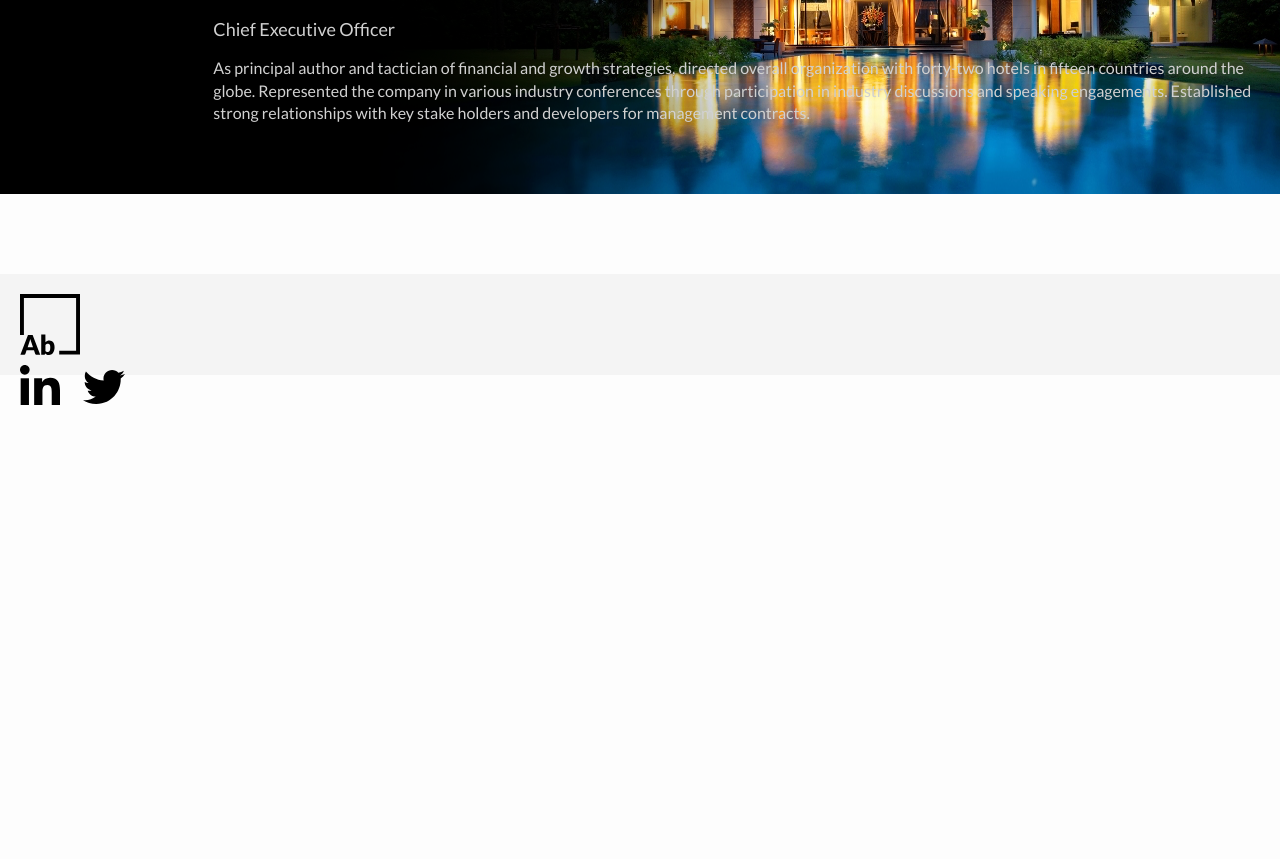
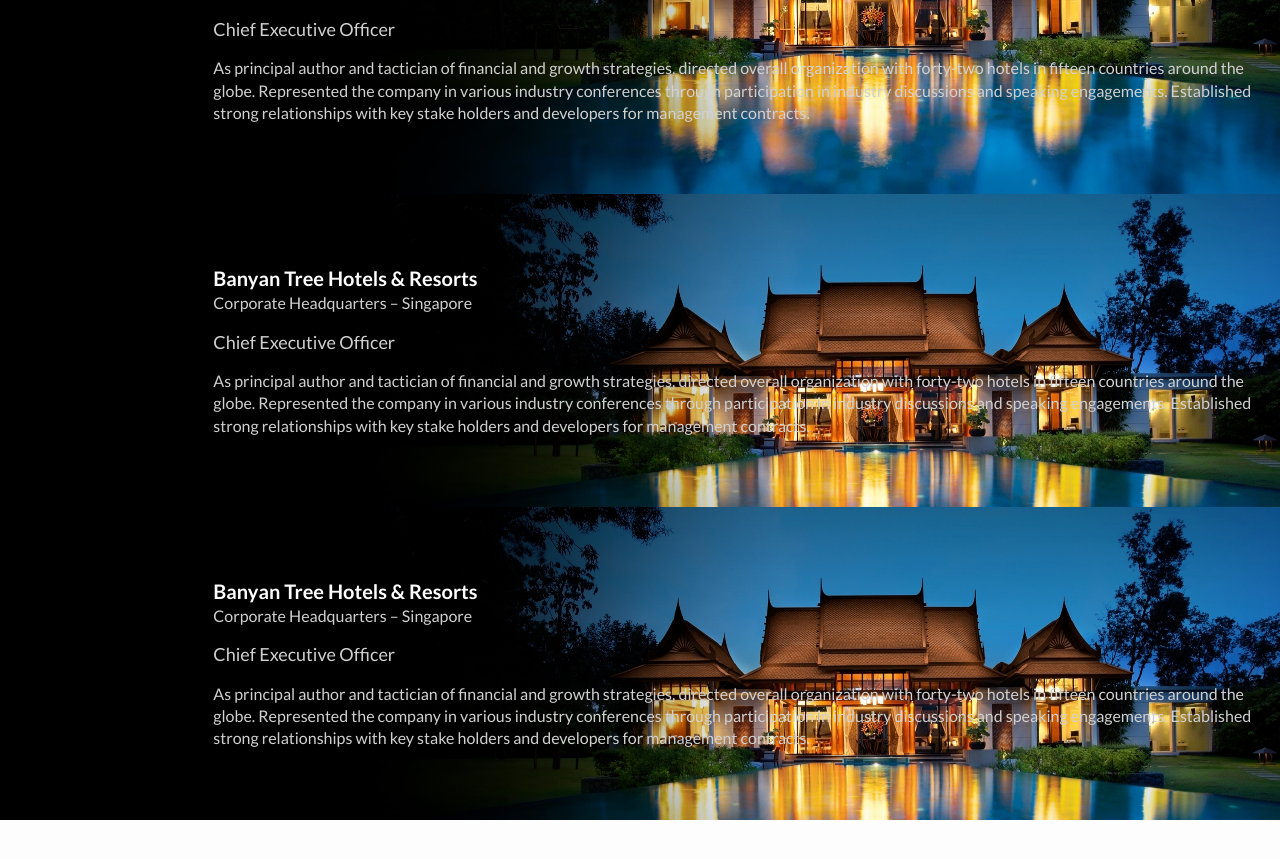
Before and after one commit to naher94/abid-butt.com, a Jekyll site: the page built from index.html, in a window 1280 px wide and 900 px high, scrolled down 2189 px. Shown: the top 859 px of the window. Built offline with Jekyll 4.4.1, drawn with Linux system fonts in a browser that asks for light colours; before the commit the page ends 2594 px from its top, so only the background shows below that.

Commit message:
Featured Sections Added

```diff
--- a/index.html
+++ b/index.html
@@ -24,3 +24,21 @@
     </p>
   </div>
 </div>
+<div class="row expanded featured banyan">
+  <div class="small-12 medium-4 large-offset-2 columns">
+    <h2>Banyan Tree Hotels & Resorts</h2>
+    <h3>Corporate Headquarters – Singapore</h3>
+    <h4>Chief Executive Officer</h4>
+    <p>As principal author and tactician of financial and growth strategies, directed overall organization with forty-two hotels in fifteen countries around the globe. Represented the company in various industry conferences through participation in industry discussions and speaking engagements. Established strong relationships with key stake holders and developers for management contracts.
+    </p>
+  </div>
+</div>
+<div class="row expanded featured banyan">
+  <div class="small-12 medium-4 large-offset-2 columns">
+    <h2>Banyan Tree Hotels & Resorts</h2>
+    <h3>Corporate Headquarters – Singapore</h3>
+    <h4>Chief Executive Officer</h4>
+    <p>As principal author and tactician of financial and growth strategies, directed overall organization with forty-two hotels in fifteen countries around the globe. Represented the company in various industry conferences through participation in industry discussions and speaking engagements. Established strong relationships with key stake holders and developers for management contracts.
+    </p>
+  </div>
+</div>
```
Also changed, not shown: 2 other files.
